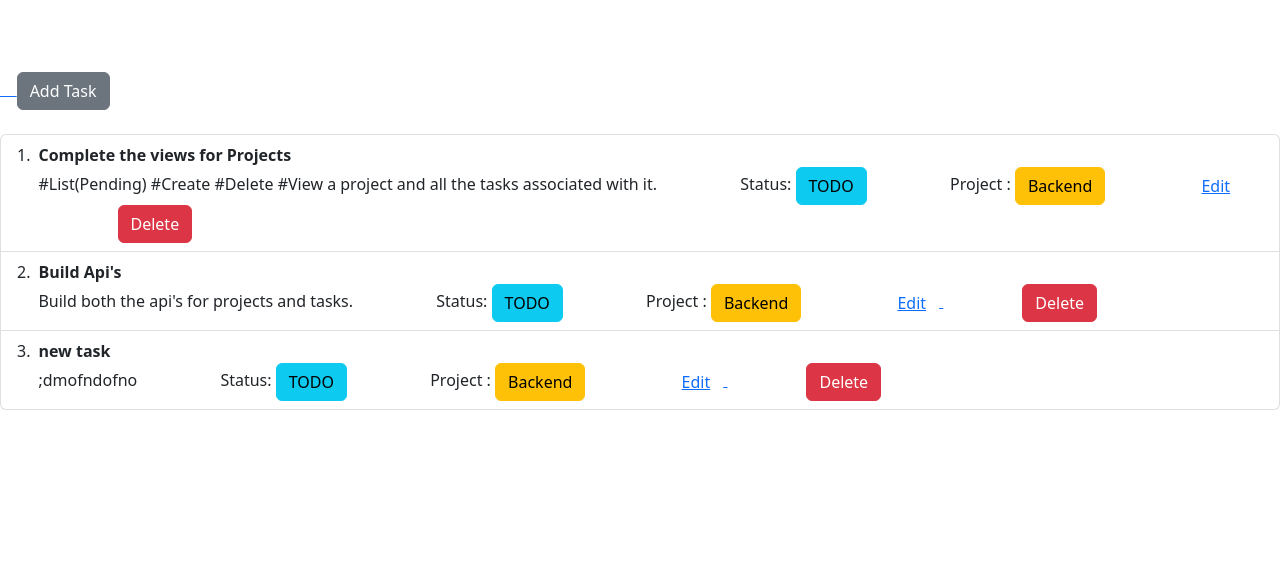
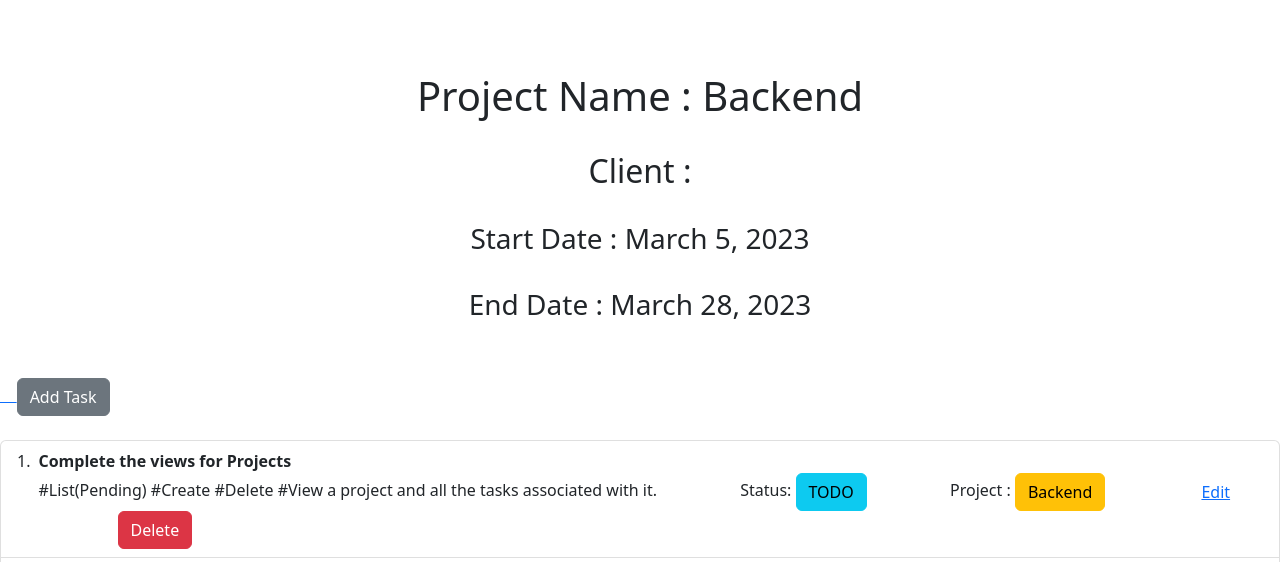
Before and after one commit to pixeldust-in/backend-hiring-assignment, a Django app: page /app/project_task/1/ in a window 1280 px wide. Shown: the top 562 px of the page. Run offline with Django 4.2, Linux system fonts and the light colour scheme; data comes from the database, SQL or seed files in the repository; both versions use the stored data as it was before the commit.

Commit message:
Made changes to meet project requirements.

```diff
--- a/task/app/models.py
+++ b/task/app/models.py
@@ -13,7 +13,7 @@ class Client(models.Model):
 
 class Project(models.Model):
     name = models.CharField(max_length=120)
-    client = models.CharField(max_length=120)
+    client = models.ForeignKey(Client, on_delete=models.CASCADE)
     start_date = models.DateField(default=timezone.now())
     end_date = models.DateField()
 
--- a/task/app/templates/app/project_task.html
+++ b/task/app/templates/app/project_task.html
@@ -12,6 +12,14 @@
   <br>
   <br>
   <br>
+
+  {% for p in project %}
+  <h1 style="text-align: center;">Project Name : {{ p.name }}</h1><br>
+  <h2 style="text-align: center;">Client : {{ p.client }}</h2><br>
+  <h3 style="text-align: center;">Start Date : {{ p.start_date}}</h3><br>
+  <h3 style="text-align: center;"> End Date : {{ p.end_date }}</h3><br><br>
+  {% endfor %}
+
 
     <form>
         <a href="{% url 'new_task' %}">
--- a/task/app/views.py
+++ b/task/app/views.py
@@ -102,9 +102,10 @@ def edit_project(request,pk):
 
 
 def project_task(request,pk):
+    project = Project.objects.filter(pk=pk)
     task = Task.objects.filter(project=pk)
 
-    return render(request,'app/project_task.html',{'tasks':task})
+    return render(request,'app/project_task.html',{'tasks':task,"project":project})
 
 
 
```
Also changed, not shown: task/app/templates/app/projects.html (+1 -14 lines), task/db.sqlite3 (deleted).
